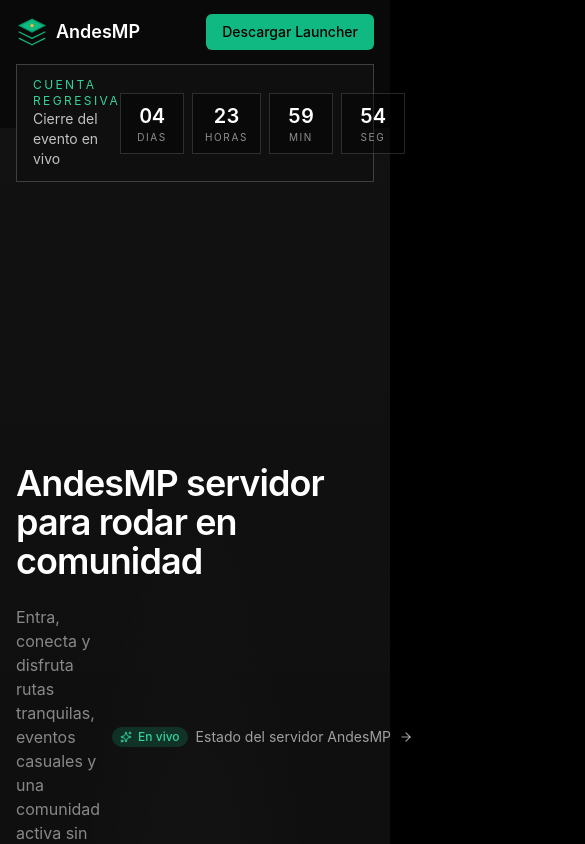
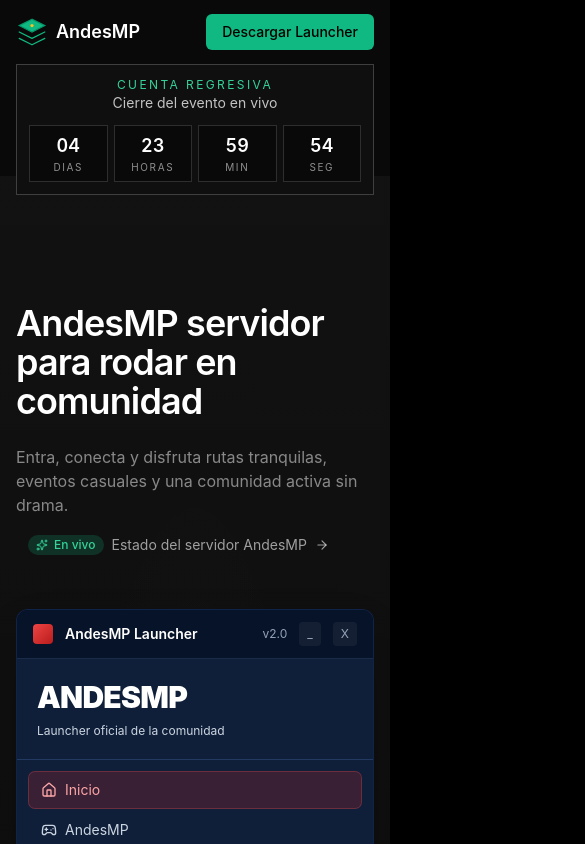
Before and after one commit to AaronAP1/LandMAP, a React (Vite) app: page / in a window 390 px wide. Shown: the top 844 px of the page, 585 px wide, since content can reach past the window. Built offline with nearby package versions, Linux system fonts and the light colour scheme.

Commit message:
Fix: Cambios_Vista.

```diff
--- a/src/App.tsx
+++ b/src/App.tsx
@@ -11,10 +11,10 @@
 
 function App() {
   return (
-    <div className="min-h-screen bg-[#090909] text-white">
+    <div className="min-h-screen overflow-x-hidden bg-[#090909] text-white">
       <Navbar />
       <CountdownBar />
-      <main className="pt-32">
+      <main className="pt-44 sm:pt-32">
         <Hero />
         <FeaturesIntro />
         <Intake />
--- a/src/components/CountdownBar.tsx
+++ b/src/components/CountdownBar.tsx
@@ -28,8 +28,8 @@
 
 function ClockItem({ value, label }: { value: number; label: string }) {
   return (
-    <div className="min-w-[64px] border border-white/15 bg-black/40 px-3 py-2 text-center">
-      <p className="text-xl font-semibold text-white tabular-nums">{String(value).padStart(2, '0')}</p>
+    <div className="border border-white/15 bg-black/40 px-2 py-1.5 text-center sm:min-w-[64px] sm:px-3 sm:py-2">
+      <p className="text-lg font-semibold text-white tabular-nums sm:text-xl">{String(value).padStart(2, '0')}</p>
       <p className="text-[10px] uppercase tracking-[0.16em] text-white/55">{label}</p>
     </div>
   );
@@ -49,16 +49,16 @@
 
   return (
     <div className="fixed left-0 right-0 top-16 z-40 px-4 sm:px-6 lg:px-8">
-      <div className="mx-auto flex w-full max-w-7xl items-center justify-between border border-white/20 bg-[#101010]/95 px-4 py-3 backdrop-blur-md">
-        <div>
+      <div className="mx-auto flex w-full max-w-7xl flex-col gap-3 border border-white/20 bg-[#101010]/95 px-3 py-3 backdrop-blur-md sm:flex-row sm:items-center sm:justify-between sm:px-4">
+        <div className="text-center sm:text-left">
           <p className="text-xs uppercase tracking-[0.2em] text-emerald-400">Cuenta regresiva</p>
           <p className="text-sm text-white/75">Cierre del evento en vivo</p>
         </div>
 
         {remaining.completed ? (
-          <p className="text-sm font-medium text-white">El evento ya comenzo.</p>
+          <p className="text-center text-sm font-medium text-white sm:text-right">El evento ya comenzo.</p>
         ) : (
-          <div className="flex items-center gap-2">
+          <div className="grid w-full grid-cols-4 gap-1.5 sm:flex sm:w-auto sm:items-center sm:gap-2">
             <ClockItem value={remaining.days} label="dias" />
             <ClockItem value={remaining.hours} label="horas" />
             <ClockItem value={remaining.minutes} label="min" />
--- a/src/index.css
+++ b/src/index.css
@@ -45,6 +45,7 @@
   body {
     @apply bg-background text-foreground antialiased;
     font-family: -apple-system, BlinkMacSystemFont, 'Segoe UI', Roboto, 'Helvetica Neue', Arial, sans-serif;
+    overflow-x: hidden;
   }
 }
 
--- a/src/sections/Footer.tsx
+++ b/src/sections/Footer.tsx
@@ -32,7 +32,7 @@
             </p>
           </div>
 
-          <div className="grid grid-cols-2 gap-10 sm:gap-16 lg:justify-self-end">
+          <div className="grid grid-cols-1 gap-8 sm:grid-cols-2 sm:gap-16 lg:justify-self-end">
             {footerColumns.map((column, index) => (
               <ul key={index} className="space-y-3 text-base sm:text-lg">
                 {column.map((link) => (
--- a/src/sections/Hero.tsx
+++ b/src/sections/Hero.tsx
@@ -15,7 +15,7 @@
 
 export default function Hero() {
   return (
-    <section className="relative min-h-screen bg-[#0d0d0d] pb-16 pt-24">
+    <section className="relative min-h-screen bg-[#0d0d0d] pb-16 pt-12 sm:pt-20 lg:pt-24">
       <div className="pointer-events-none absolute inset-0 bg-gradient-to-b from-white/[0.02] via-transparent to-transparent" />
       <div
         className="pointer-events-none absolute inset-0"
@@ -54,7 +54,7 @@
           </div>
         </motion.div>
 
-        <div className="relative mb-12 mt-60">
+        <div className="relative mb-12 mt-20 sm:mt-36 lg:mt-60">
 
           <div>
             {/* Left: text */}
@@ -72,12 +72,12 @@
                 </h1>
               </motion.div>
 
-              <div className="flex items-center justify-between">
+              <div className="flex flex-col items-start gap-3 sm:flex-row sm:items-center sm:justify-between">
             <motion.p
               initial={{ opacity: 0, y: 20 }}
               animate={{ opacity: 1, y: 0 }}
               transition={{ duration: 0.8, delay: 0.1, ease: [0.16, 1, 0.3, 1] }}
-              className="text-base text-white/50"
+              className="max-w-xl text-base text-white/50"
             >
               Entra, conecta y disfruta rutas tranquilas, eventos casuales y una comunidad activa sin drama.
             </motion.p>
@@ -87,7 +87,7 @@
               animate={{ opacity: 1, y: 0 }}
               transition={{ duration: 0.8, delay: 0.2, ease: [0.16, 1, 0.3, 1] }}
               href="#diffs"
-              className="group ml-auto inline-flex items-center gap-2 whitespace-nowrap px-3 py-1.5 text-sm text-white/60 transition-colors hover:text-white"
+              className="group inline-flex items-center gap-2 whitespace-nowrap px-3 py-1.5 text-sm text-white/60 transition-colors hover:text-white sm:ml-4"
             >
               <span className="flex items-center gap-1.5 rounded-full bg-emerald-500/20 px-2 py-0.5 text-xs font-medium text-emerald-400">
                 <Sparkles className="h-3 w-3" />
@@ -188,13 +188,13 @@
                   </div>
                 </div>
 
-                <div className="flex flex-wrap items-center justify-between gap-3 border-t border-[#1a2c4a] bg-[#08152c] p-4 sm:px-8">
+                <div className="flex flex-col items-stretch gap-3 border-t border-[#1a2c4a] bg-[#08152c] p-4 sm:flex-row sm:items-center sm:justify-between sm:px-8">
                   <button className="inline-flex items-center gap-2 rounded-lg bg-blue-700 px-4 py-2 text-sm font-semibold text-white transition hover:bg-blue-600">
                     <Download className="h-4 w-4" />
                     Descargar mods
                   </button>
 
-                  <button className="inline-flex min-w-[180px] items-center justify-center gap-2 rounded-lg bg-[#273754] px-6 py-3 text-lg font-bold text-slate-200 transition hover:bg-[#30466a]">
+                  <button className="inline-flex w-full items-center justify-center gap-2 rounded-lg bg-[#273754] px-6 py-3 text-lg font-bold text-slate-200 transition hover:bg-[#30466a] sm:w-auto sm:min-w-[180px]">
                     <Play className="h-4 w-4" fill="currentColor" />
                     JUGAR
                   </button>
--- a/src/sections/Plan.tsx
+++ b/src/sections/Plan.tsx
@@ -49,10 +49,11 @@
           >
             <div className="rounded-xl overflow-hidden border border-white/10 bg-[#0a0a0a] shadow-2xl">
               {/* Modes Header */}
-              <div className="flex items-center justify-between px-4 py-3 border-b border-white/5 bg-[#0d0d0d]">
-                <div className="flex items-center gap-4">
-                  {modes.map((mode, i) => (
-                    <div key={mode} className="text-center">
+              <div className="border-b border-white/5 bg-[#0d0d0d] px-4 py-3">
+                <div className="overflow-x-auto">
+                  <div className="flex min-w-max items-center gap-4 pr-2">
+                    {modes.map((mode, i) => (
+                      <div key={mode} className="min-w-[56px] text-center">
                       <div className="text-white/40 text-xs mb-1">{mode}</div>
                       <div className="flex gap-1">
                         {[1, 8, 15, 22].map((date) => (
@@ -62,7 +63,8 @@
                         ))}
                       </div>
                     </div>
-                  ))}
+                    ))}
+                  </div>
                 </div>
               </div>
 
@@ -90,11 +92,11 @@
               </div>
 
               {/* Mode Timeline */}
-              <div className="p-4 border-t border-white/5">
+              <div className="border-t border-white/5 p-4">
                 <div className="space-y-3">
                   {roadmapItems.map((item, index) => (
                     <div key={item.name} className="relative">
-                      <div className="flex items-center gap-2 mb-1">
+                      <div className="mb-1 flex flex-wrap items-center gap-2">
                         <span className="text-white/40 text-xs">2.{index + 1}</span>
                         <span className="text-white/60 text-sm">{item.name}</span>
                         <span className="text-white/40 text-xs">{item.phase}</span>
```
